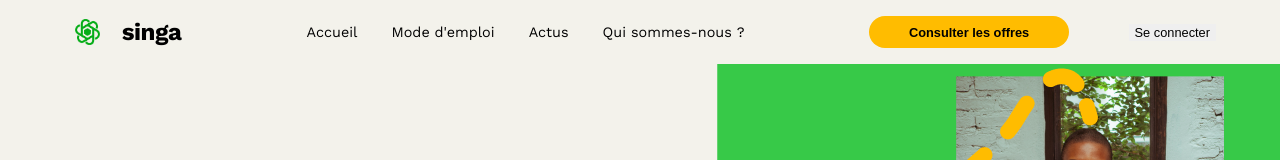
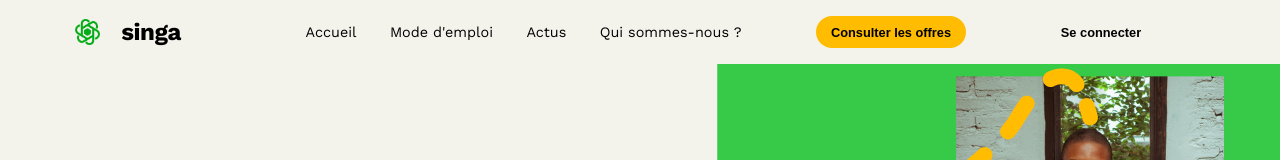
Before and after one commit to WildCodeSchool/paris-0921-project3-my-singa-assurance, a React (Vite) app: page / in a window 1280 px wide. Shown: the top 160 px of the page. Built offline with nearby package versions, Linux system fonts and the light colour scheme.

Commit message:
fixed button CSS in Header 'Se deconnecter'

```diff
--- a/src/components/style/Header.module.scss
+++ b/src/components/style/Header.module.scss
@@ -39,6 +39,9 @@
   list-style: none;
   width: 40vw;
   font-size: 0.9rem;
+  li {
+    cursor: pointer;
+  }
 }
 
 .buttons {
@@ -47,6 +50,7 @@
   gap: 5%;
   justify-content: flex-end;
   align-items: center;
+  font-family: 'Work Sans', sans-serif;
 
   .offers {
     height: 4vh;
@@ -61,8 +65,13 @@
   }
 
   .account {
+    height: 4vh;
+    width: 200px;
     border: none;
     font-size: 0.8rem;
+    font-weight: bold;
+    margin-right: 10%;
+    background-color: inherit;
     cursor: pointer;
   }
 }
```
